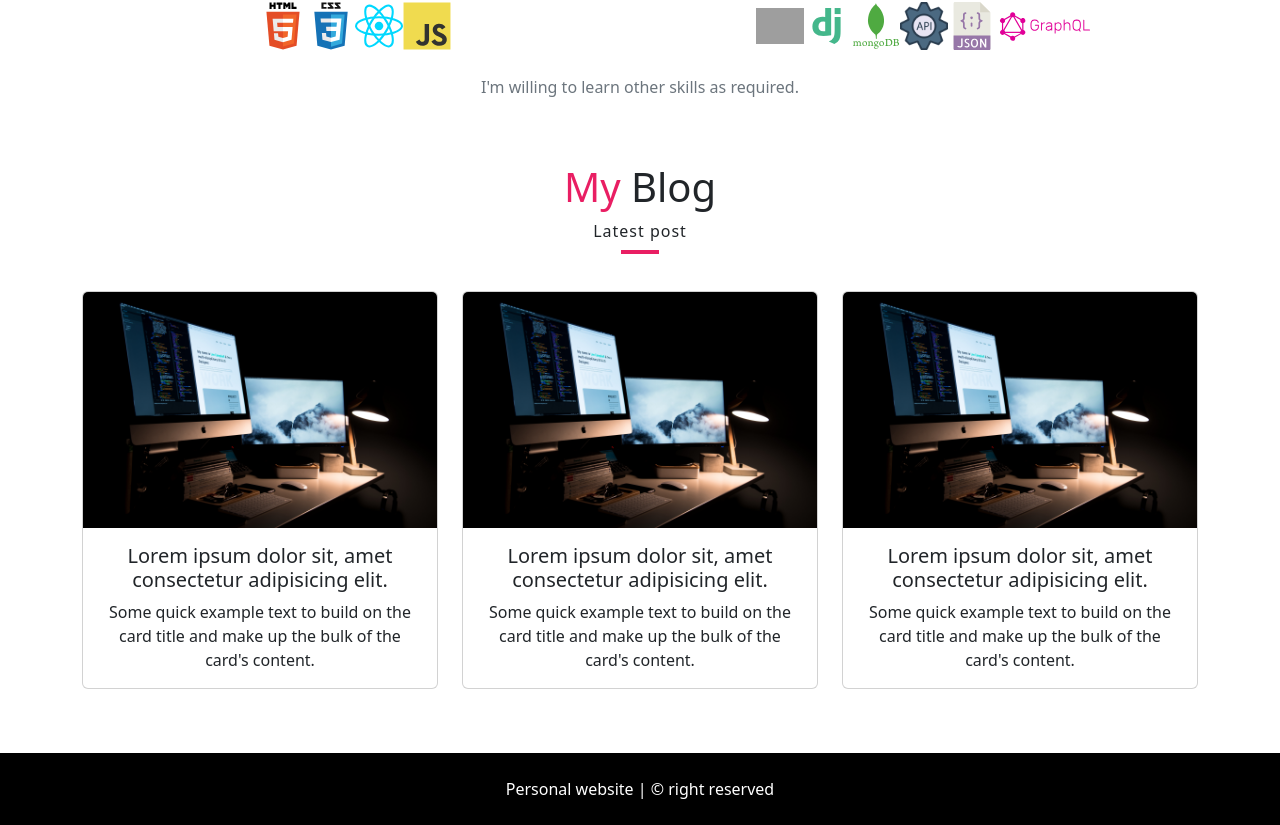
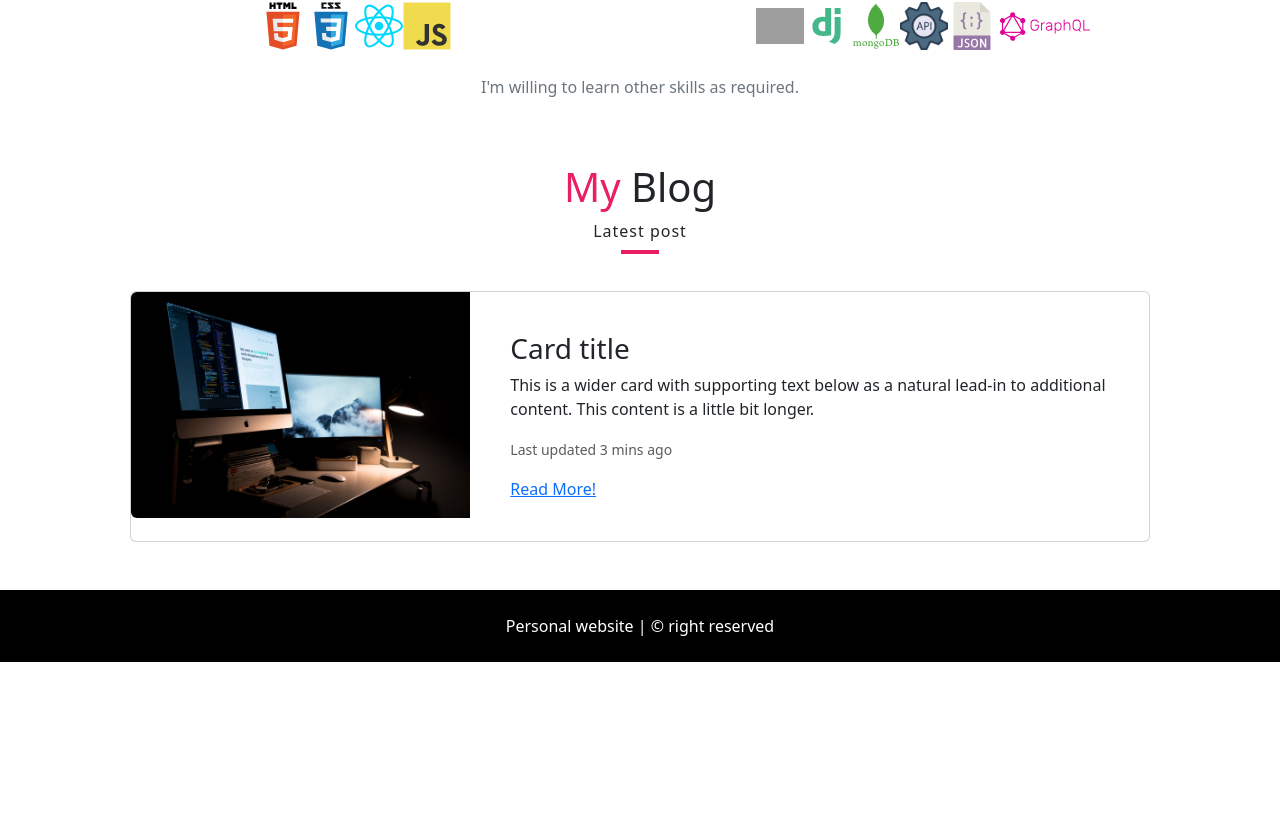
Before and after one commit to VictorZ94/portafolio, a React (Vite) app: page / in a window 1280 px wide. Shown: the part 2514-3339 px from the top of the page. After the commit the page ends 3176 px from the top, so only its background shows below. Built offline with nearby package versions, Linux system fonts and the light colour scheme; grey boxes are pictures that could not be loaded.

Commit message:
redesign blog section

```diff
--- a/src/components/Blog.jsx
+++ b/src/components/Blog.jsx
@@ -1,7 +1,6 @@
 import React from 'react'
 import Container from 'react-bootstrap/Container';
 import { useTranslation } from "react-i18next";
-import { Card, Col, Row } from 'react-bootstrap';
 import ImgBlogPost from "../assets/intro-bg4.jpg";
 
 const BlogSection = () => {
@@ -14,44 +13,21 @@
         <p>
           <span className="position-relative fw-light">Latest post</span>
         </p>
-        <Row className='mt-5'>
-          <Col md={6} lg={4} className='mb-3'>
-            <Card>
-              <Card.Img variant="top" src={ImgBlogPost} alt="Blog post image"/>
-              <Card.Body>
-                <Card.Title>Lorem ipsum dolor sit, amet consectetur adipisicing elit.</Card.Title>
-                <Card.Text>
-                  Some quick example text to build on the card title and make up the
-                  bulk of the card's content.
-                </Card.Text>
-              </Card.Body>
-            </Card>
-          </Col>
-          <Col md={6} lg={4} className='mb-3'>
-            <Card>
-              <Card.Img variant="top" src={ImgBlogPost} alt="Blog post image"/>
-              <Card.Body>
-                <Card.Title>Lorem ipsum dolor sit, amet consectetur adipisicing elit.</Card.Title>
-                <Card.Text>
-                  Some quick example text to build on the card title and make up the
-                  bulk of the card's content.
-                </Card.Text>
-              </Card.Body>
-            </Card>
-          </Col>
-          <Col md={6} lg={4}  className='mb-3'>
-            <Card>
-              <Card.Img variant="top" src={ImgBlogPost} alt="Blog post image"/>
-              <Card.Body>
-                <Card.Title>Lorem ipsum dolor sit, amet consectetur adipisicing elit.</Card.Title>
-                <Card.Text>
-                  Some quick example text to build on the card title and make up the
-                  bulk of the card's content.
-                </Card.Text>
-              </Card.Body>
-            </Card>
-          </Col>
-        </Row>
+        <div class="card mx-sm-2 mx-md-5 mt-5 mb-3">
+          <div class="row g-0">
+            <div class="col-md-4">
+              <img src={ImgBlogPost} class="img-fluid rounded-start" alt="..." />
+            </div>
+            <div class="col-md-8 text-start p-4">
+              <div class="card-body">
+                <h3 class="card-title fw-light">Card title</h3>
+                <p class="card-text">This is a wider card with supporting text below as a natural lead-in to additional content. This content is a little bit longer.</p>
+                <p class="card-text"><small class="text-muted">Last updated 3 mins ago</small></p>
+                <a href="#">Read More!</a>
+              </div>
+            </div>
+          </div>
+        </div>
       </Container>
     </section>
   )
```
